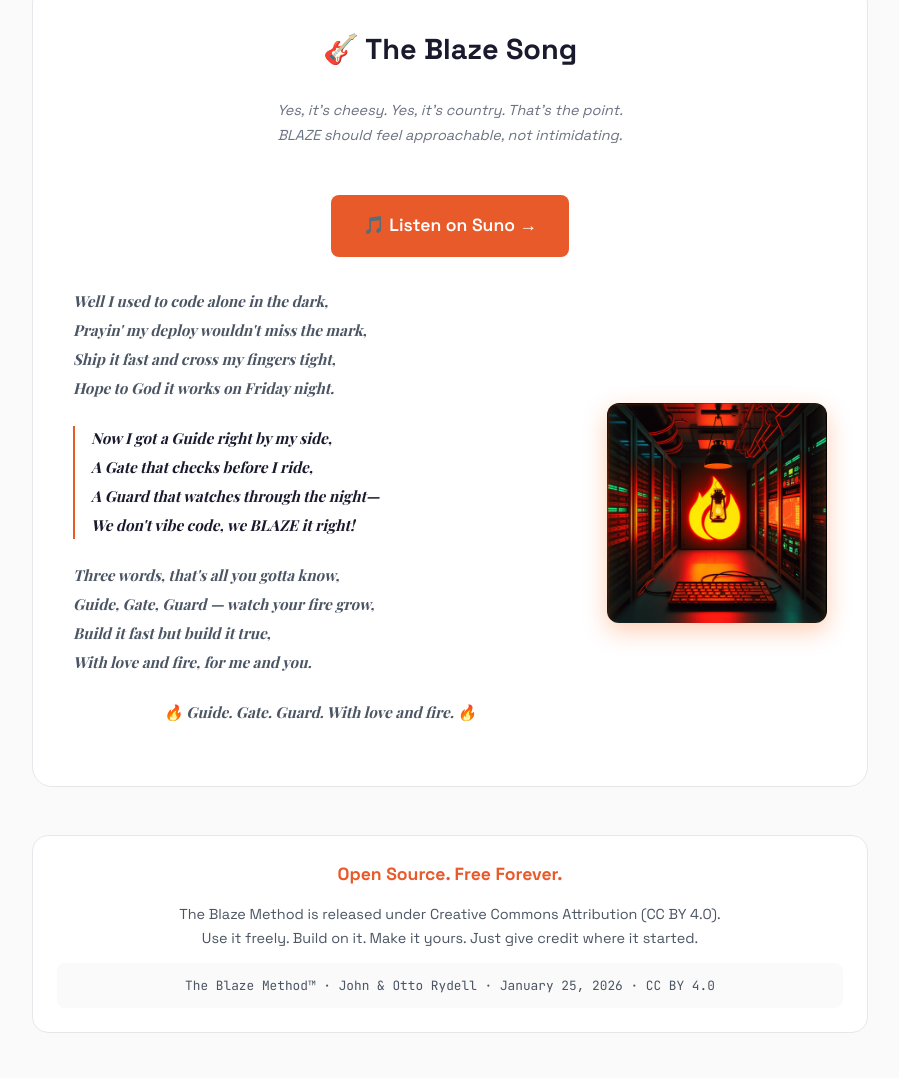
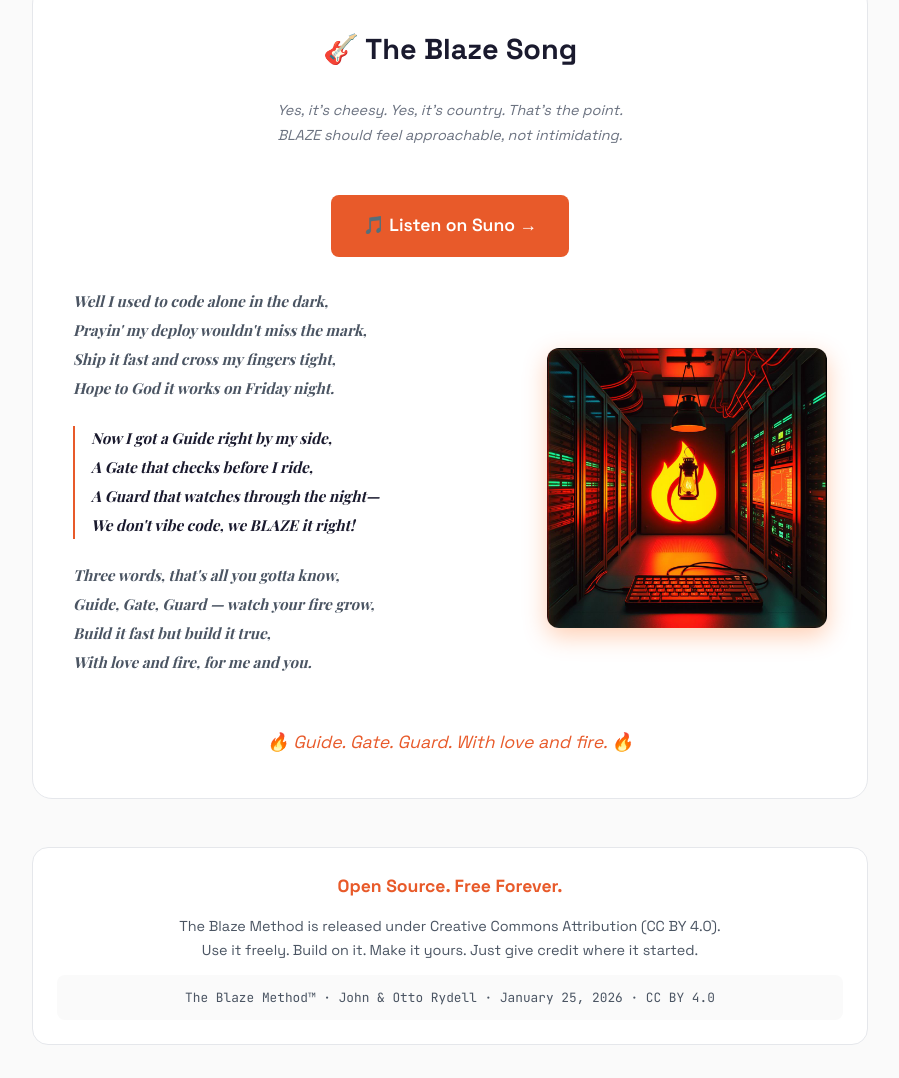
Before and after one commit to jrydell3/blazemethod, a website: page public/index.html in a window 1280 px wide. Shown: the part 5635-6713 px from the top of the page, without its empty margins (190-1089 px from the left). Drawn offline with nearby package versions, Linux system fonts and the light colour scheme; a web font is replaced by a local one.

Commit message:
Fix song section layout - move tagline below, improve spacing
- Moved final tagline below the lyrics/image container (centered)
- Changed alignment to flex-start for cleaner top alignment
- Increased image size to 280px for better balance
- Set max-width on lyrics (550px) to prevent stretching
- Image centers vertically with align-self: center
- Increased gap between elements for better breathing room
- Overall cleaner, more professional layout

Co-Authored-By: Claude Sonnet 4.5 <noreply@anthropic.com>

```diff
--- a/public/index.html
+++ b/public/index.html
@@ -1258,8 +1258,8 @@
                 </a>
             </div>
 
-            <div style="display: flex; gap: 2.5rem; align-items: center; justify-content: center; flex-wrap: wrap; max-width: 900px; margin: 0 auto;">
-                <div class="lyrics" style="flex: 1; min-width: 320px;">
+            <div style="display: flex; gap: 3rem; align-items: flex-start; justify-content: center; flex-wrap: wrap; max-width: 1000px; margin: 0 auto;">
+                <div class="lyrics" style="flex: 1; min-width: 320px; max-width: 550px;">
                     <div class="verse">
                         <div class="line">Well I used to code alone in the dark,</div>
                         <div class="line">Prayin' my deploy wouldn't miss the mark,</div>
@@ -1280,15 +1280,15 @@
                         <div class="line">Build it fast but build it true,</div>
                         <div class="line">With love and fire, for me and you.</div>
                     </div>
-
-                    <div class="verse" style="text-align: center; margin-top: 1.5rem;">
-                        <div class="line"><em>🔥 Guide. Gate. Guard. With love and fire. 🔥</em></div>
-                    </div>
                 </div>
 
-                <div style="flex-shrink: 0;">
-                    <img src="blaze-song-cover.jpg" alt="Blaze It Right - Song Cover Art" style="width: 220px; height: 220px; border-radius: 12px; box-shadow: 0 8px 24px rgba(255,94,0,0.3);">
+                <div style="flex-shrink: 0; align-self: center;">
+                    <img src="blaze-song-cover.jpg" alt="Blaze It Right - Song Cover Art" style="width: 280px; height: 280px; border-radius: 12px; box-shadow: 0 8px 24px rgba(255,94,0,0.3);">
                 </div>
+            </div>
+
+            <div style="text-align: center; margin-top: 2rem;">
+                <em style="font-size: 1.1rem; color: var(--fire-orange);">🔥 Guide. Gate. Guard. With love and fire. 🔥</em>
             </div>
         </section>
 
```
